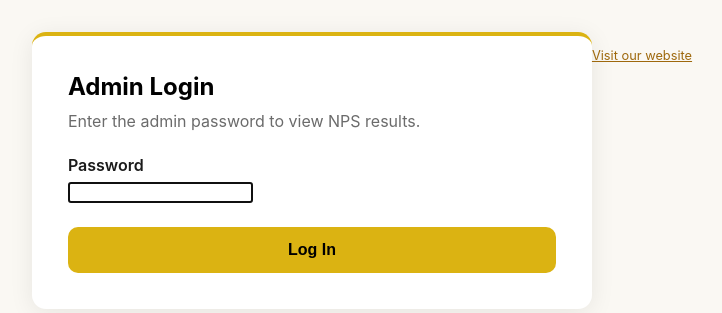
After one commit to JJTC-web/JJTC-Guided-Onboarding, a Flask app: page /admin/login in a window 1280 px wide. The commit adds this page. Shown: the top 313 px of the page, without its empty margins (278-1000 px from the left). Run offline with Flask 3, Linux system fonts and the light colour scheme.

Commit message:
Require admin password to access the NPS dashboard
/admin and /admin/digest are now gated behind a login screen backed
by ADMIN_PASSWORD, using the existing signed session cookie. Login
fails closed if ADMIN_PASSWORD isn't set, and the post-login redirect
target is restricted to same-origin paths to avoid open redirects.

Co-Authored-By: Claude Sonnet 5 <noreply@anthropic.com>
Claude-Session: https://claude.ai/code/session_016gQrjKdz1imjaRbfoiV8rG

```diff
--- a/app.py
+++ b/app.py
@@ -1,4 +1,7 @@
+import hmac
 import os
+from functools import wraps
+
 from flask import Flask, render_template, request, redirect, url_for, session, flash
 
 import db
@@ -15,6 +18,21 @@ def current_client_id():
     if "client_id" not in session:
         session["client_id"] = db.create_client()
     return session["client_id"]
+
+
+def _safe_next_url(next_url):
+    if next_url and next_url.startswith("/") and not next_url.startswith("//"):
+        return next_url
+    return url_for("admin_dashboard")
+
+
+def require_admin(view):
+    @wraps(view)
+    def wrapped(*args, **kwargs):
+        if not session.get("is_admin"):
+            return redirect(url_for("admin_login", next=request.path))
+        return view(*args, **kwargs)
+    return wrapped
 
 
 @app.route("/")
@@ -209,13 +227,33 @@ def submit_nps():
     return redirect(url_for("progress"))
 
 
+@app.route("/admin/login", methods=["GET", "POST"])
+def admin_login():
+    if request.method == "POST":
+        admin_password = os.environ.get("ADMIN_PASSWORD")
+        submitted = request.form.get("password", "")
+        if admin_password and hmac.compare_digest(submitted, admin_password):
+            session["is_admin"] = True
+            return redirect(_safe_next_url(request.form.get("next")))
+        flash("Incorrect password.")
+    return render_template("admin_login.html", next=request.args.get("next", ""))
+
+
+@app.route("/admin/logout", methods=["POST"])
+def admin_logout():
+    session.pop("is_admin", None)
+    return redirect(url_for("admin_login"))
+
+
 @app.route("/admin")
+@require_admin
 def admin_dashboard():
     summary = db.get_nps_summary()
     return render_template("admin.html", summary=summary)
 
 
 @app.route("/admin/digest", methods=["POST"])
+@require_admin
 def admin_send_digest():
     admin_email = os.environ.get("ADMIN_EMAIL")
     if not admin_email:
--- a/templates/admin.html
+++ b/templates/admin.html
@@ -27,5 +27,8 @@
   <form method="POST" action="{{ url_for('admin_send_digest') }}">
     <button type="submit" style="background:none;border:none;color:#9E680C;text-decoration:underline;cursor:pointer;font-size:0.85rem;padding:0;">Send test digest</button>
   </form>
+  <form method="POST" action="{{ url_for('admin_logout') }}" style="margin-top:14px;">
+    <button type="submit" style="background:none;border:none;color:#6b6b6b;text-decoration:underline;cursor:pointer;font-size:0.8rem;padding:0;">Log out</button>
+  </form>
 </div>
 {% endblock %}
--- /dev/null
+++ b/templates/admin_login.html
@@ -0,0 +1,13 @@
+{% extends "base.html" %}
+{% block title %}Admin Login{% endblock %}
+{% block content %}
+<h1>Admin Login</h1>
+<p class="subtitle">Enter the admin password to view NPS results.</p>
+
+<form method="POST">
+  <input type="hidden" name="next" value="{{ next }}">
+  <label for="password">Password</label>
+  <input type="password" id="password" name="password" required autofocus>
+  <button type="submit" class="btn btn-gold">Log In</button>
+</form>
+{% endblock %}
```
Also changed, not shown: 1 other file.
